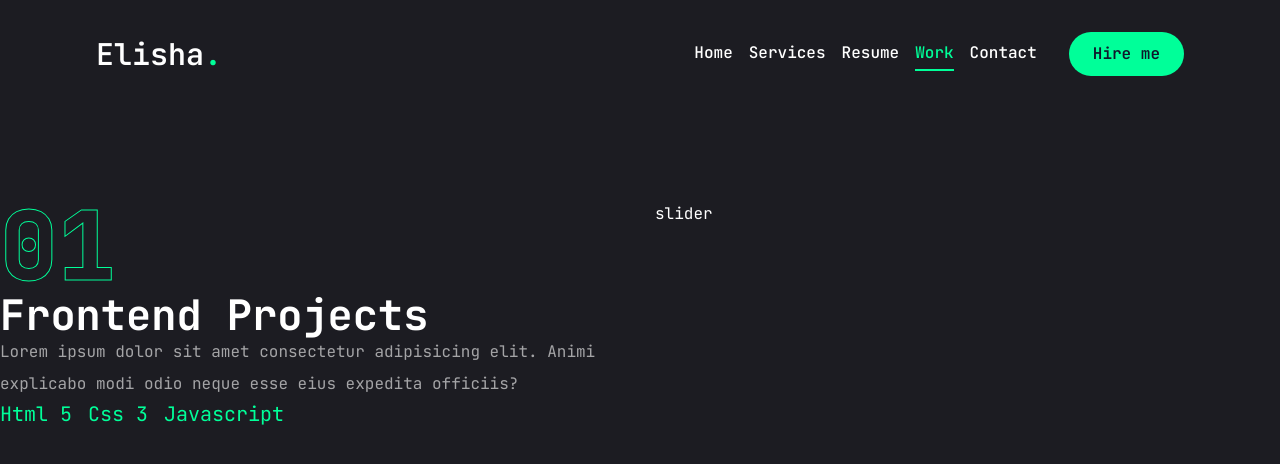
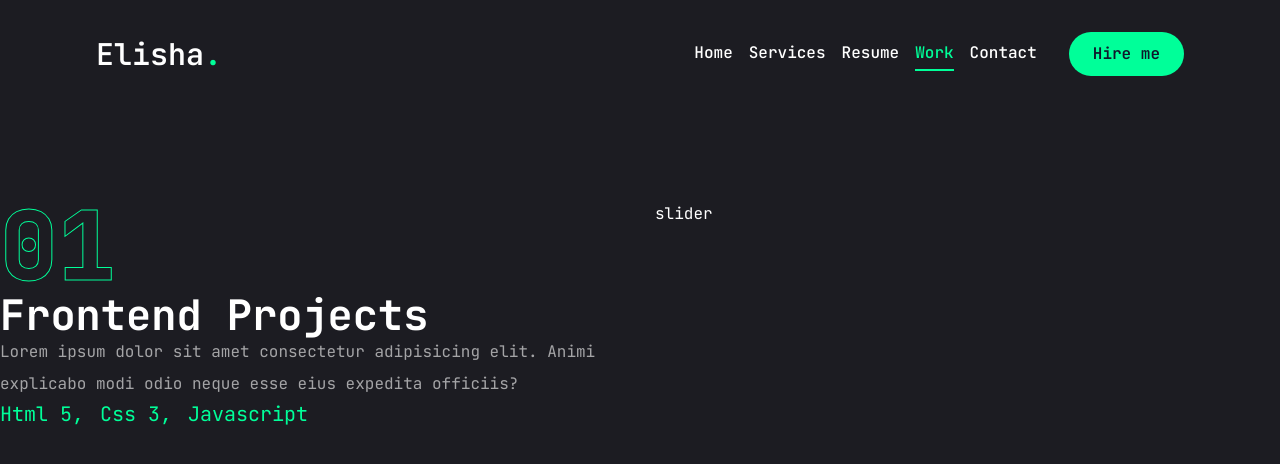
Before and after one commit to elishabhatti/elisha-portfolio, a Next.js app: page /work in a window 1280 px wide. Shown: the top 464 px of the page. Built offline with nearby package versions, Linux system fonts and the light colour scheme.

Commit message:
remove the last coma

```diff
--- a/app/work/page.jsx
+++ b/app/work/page.jsx
@@ -77,7 +77,8 @@ const Work = () => {
                   return (
                     <li key={index} className="text-xl text-[#00ff99]">
                       {item.name}
-
+                      {/* remove the last coma */}
+                      {index !== project.stack.length - 1 && ","}
                     </li>
                   );
                 })}
```
